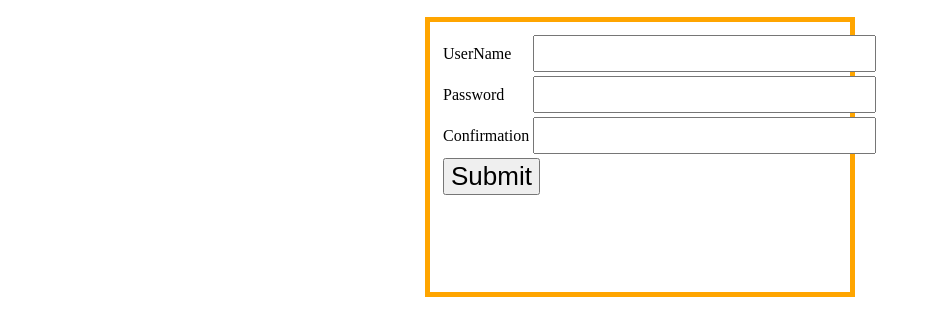
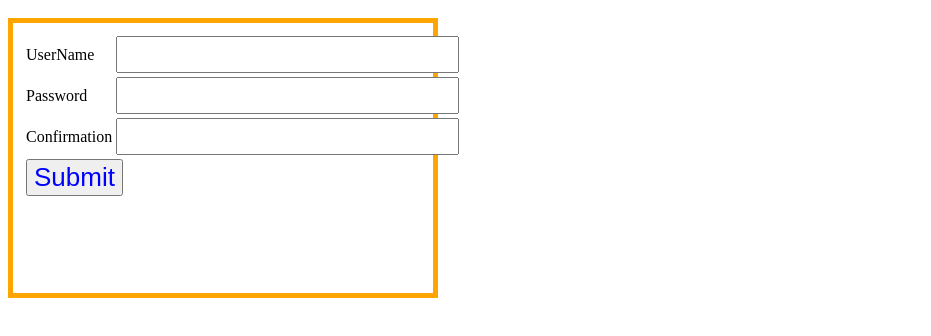
Before and after one commit to amendezo/midterm-2019, a plain HTML site: page index.html in a window 1280 px wide. Shown: the part 106-442 px from the top of the page, without its empty margins (0-931 px from the left). Drawn offline with Linux system fonts and the light colour scheme.

Commit message:
Update style.css

```diff
--- a/style.css
+++ b/style.css
@@ -1,5 +1,6 @@
 input {
     font-size: 26px;
+    color: blue;
 }
 div {
     width:400px;
@@ -9,7 +10,6 @@ div {
     margin-top: 20px;
 }
 .center {
-    margin: auto;
     padding: 10px;
     margin-top: 20px;
 }
```
